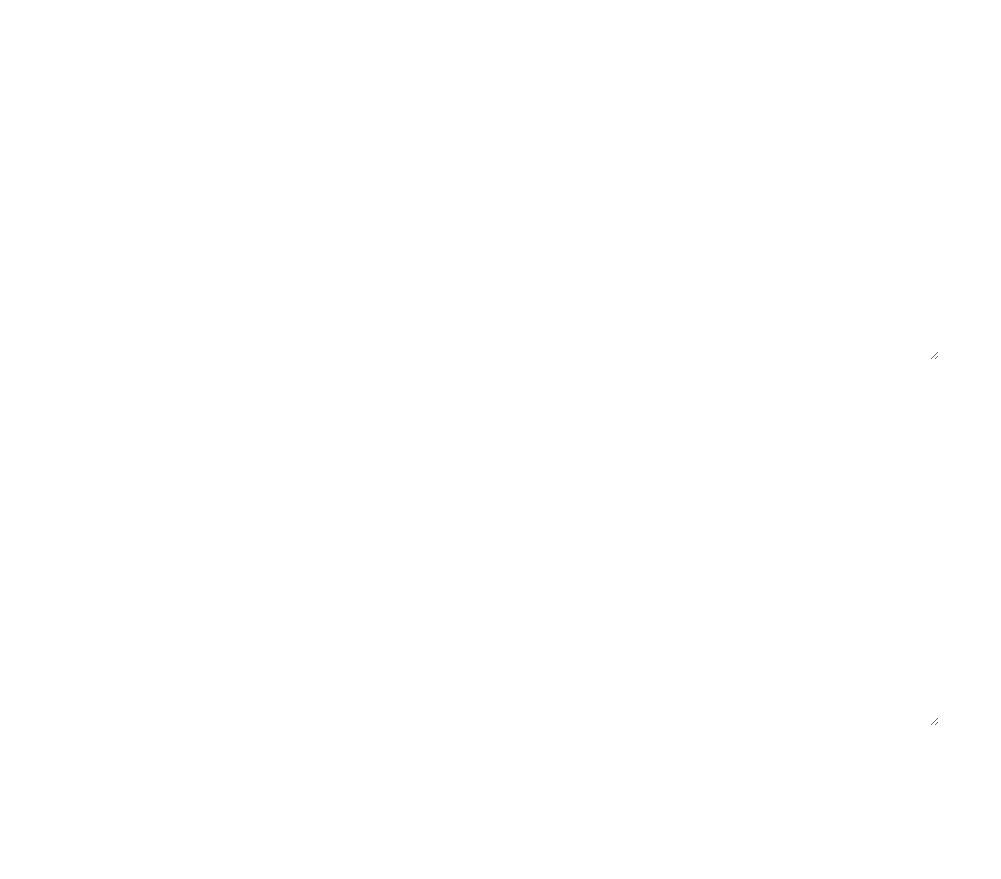
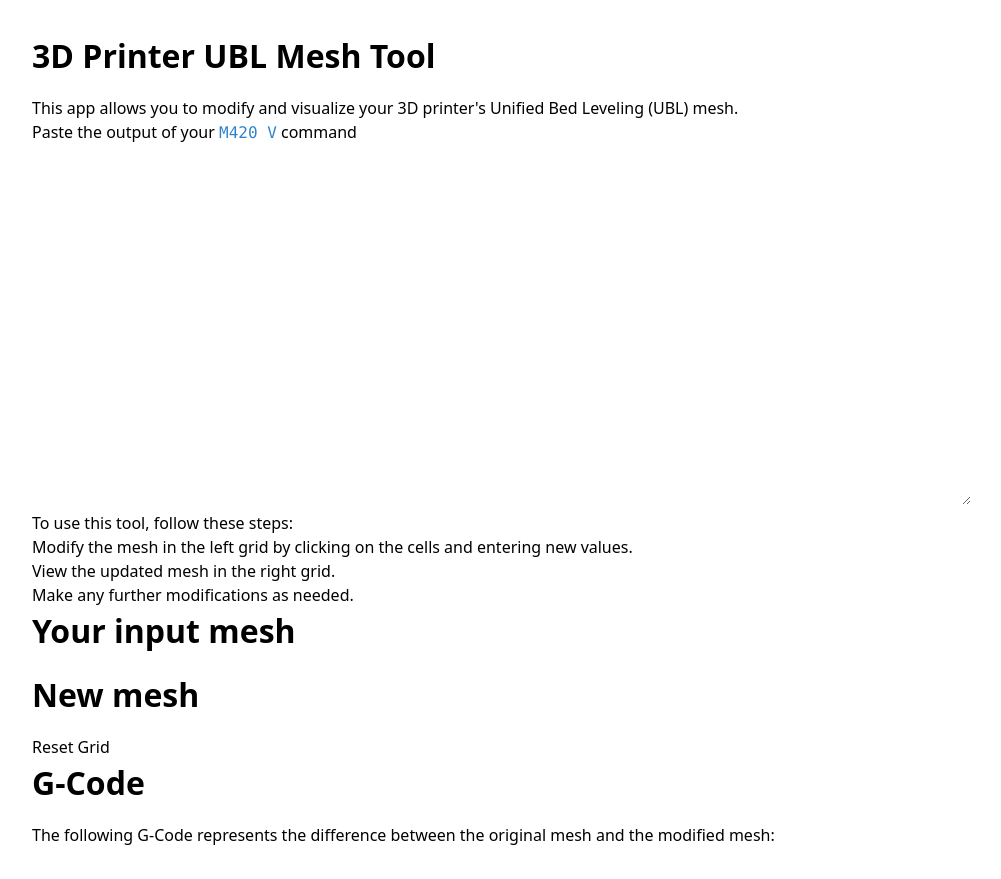
Before and after one commit to alber70g/3d-printer-ubl-mesh-tool, a React (Vite) app: page / in a window 1280 px wide. Shown: the whole page, without its empty margins (0-1001 px from the left). Before the commit the page ends 800 px from the top, so only its background shows below. Built offline with nearby package versions, Linux system fonts and the light colour scheme.

Commit message:
working prototype

```diff
--- a/src/App.tsx
+++ b/src/App.tsx
@@ -33,11 +33,82 @@ function App() {
 
   return (
     <>
-      <NumberListLoader list={grid1} setList={setGrid1} />
-      <Grid list={grid1} setList={setGrid1} />
-      <NumberListLoader list={grid2} setList={setGrid2} />
+      <div className="container mx-auto">
+        <h1 className="text-2xl font-bold mb-4 mt-8">
+          3D Printer UBL Mesh Tool
+        </h1>
+        <p>
+          This app allows you to modify and visualize your 3D printer's Unified
+          Bed Leveling (UBL) mesh.
+        </p>
+        <p>
+          Paste the output of your{' '}
+          <a
+            href="https://marlinfw.org/docs/gcode/M420.html"
+            className="underline"
+          >
+            <code className="text-blue-500">M420 V</code>
+          </a>{' '}
+          command
+        </p>
+        <NumberListLoader list={grid1} setList={setGrid1} />
+
+        <p>To use this tool, follow these steps:</p>
+        <ol className="list-decimal pl-4">
+          <li>
+            Modify the mesh in the left grid by clicking on the cells and
+            entering new values.
+          </li>
+          <li>View the updated mesh in the right grid.</li>
+          <li>Make any further modifications as needed.</li>
+        </ol>
+
+        <div className="flex mx-auto">
+          <div className="w-1/2">
+            <h1 className="text-2xl font-bold mb-4 mt-8">Your input mesh</h1>
+
+            <Grid list={grid1} list2={grid2} setList2={setGrid2} />
+          </div>
+          <div className="w-1/2">
+            <h1 className="text-2xl font-bold mb-4 mt-8">New mesh</h1>
+            <div className="mb-4">
+              <button
+                className="bg-blue-500 hover:bg-blue-700 text-white font-bold py-2 px-4 rounded"
+                onClick={() => setGrid2(grid1)}
+              >
+                Reset Grid
+              </button>
+            </div>
+            <Grid list={grid2} />
+          </div>
+        </div>
+        <section className="h-lvh">
+          <h1 className="text-2xl font-bold mb-4 mt-8">G-Code</h1>
+          <p>
+            The following G-Code represents the difference between the original
+            mesh and the modified mesh:
+          </p>
+          <pre className="bg-gray-100 p-4">
+            {grid1?.[0]?.[0] && grid2?.[0]?.[0] && generateGCode(grid1, grid2)}
+          </pre>
+        </section>
+      </div>
     </>
   );
 }
 
+function generateGCode(array1: number[][], array2: number[][]) {
+  let gCode = '';
+  for (let i = 0; i < array1.length; i++) {
+    for (let j = 0; j < array1[i].length; j++) {
+      const difference =
+        Math.round((array2[i][j] - array1[i][j]) * 1_000) / 1_000;
+      if (difference === 0) continue;
+      const gCodeCommand = `M421 I${i} J${j} Q${difference}\n`;
+      gCode += gCodeCommand;
+    }
+  }
+  return gCode;
+}
+
 export default App;
--- a/src/components/Grid.tsx
+++ b/src/components/Grid.tsx
@@ -2,23 +2,48 @@ import React from 'react';
 
 type GridProps = {
   list: number[][];
-  setList: (state: number[][]) => void;
+  list2: number[][];
+  setList2?: (state: number[][]) => void;
 };
 
-const Grid: React.FC<GridProps> = ({ list, setList }) => {
+type GridPropsWithList2 = {
+  list2: number[][];
+  setList2: (state: number[][]) => void;
+} & GridProps;
+
+const Grid: React.FC<GridProps | GridPropsWithList2> = ({
+  list,
+  list2,
+  setList2,
+}) => {
+  const disableButtons = !setList2;
   const [currentRow, setCurrentRow] = React.useState<number | null>(null);
   const [currentCell, setCurrentCell] = React.useState<number | null>(null);
-  const [showButtons, setShowButtons] = React.useState<boolean>(false);
+  const [showButtons, setShowButtons] = React.useState<boolean>(
+    !disableButtons
+  );
   const handleMouseEnter = (rowIndex: number, cellIndex: number) => {
     setCurrentRow(rowIndex);
     setCurrentCell(cellIndex);
-    setShowButtons(true);
+    setShowButtons(!disableButtons);
   };
 
-  const handleMouseLeave = (rowIndex: number, cellIndex: number) => {
+  const handleMouseLeave = () => {
     setCurrentRow(null);
     setCurrentCell(null);
     setShowButtons(false);
+  };
+
+  const handleResetButtonClick = (rowIndex: number, cellIndex: number) => {
+    const originalValue = list[rowIndex][cellIndex];
+    const updatedList = list2.map((row, rIndex) =>
+      rIndex === rowIndex
+        ? row.map((cell, cIndex) =>
+            cIndex === cellIndex ? originalValue : cell
+          )
+        : row
+    );
+    setList2(updatedList);
   };
 
   const handleButtonClick = (
@@ -26,17 +51,29 @@ const Grid: React.FC<GridProps> = ({ list, setList }) => {
     cellIndex: number,
     value: number
   ) => {
-    const updatedList = list.map((row, rIndex) =>
+    console.log('update');
+    if (!list2[0]) {
+      list2 = list;
+      setList2(list2);
+    }
+    const updatedList = list2.map((row, rIndex) =>
       rIndex === rowIndex
         ? row.map((cell, cIndex) =>
             cIndex === cellIndex ? parseFloat((cell + value).toFixed(2)) : cell
           )
         : row
     );
-    setList(updatedList);
+    setList2(updatedList);
   };
 
+  const min = Math.min(...list.flat());
+  const max = Math.max(...list.flat());
 
+  const calculateHeatmapColor = (value: number) => {
+    const percentage = (value - min) / (max - min);
+    const hue = 120 - percentage * 120; // Adjust the hue range based on your preference
+    return `hsl(${hue}, 100%, 50%)`;
+  };
 
   return (
     list &&
@@ -50,15 +87,19 @@ const Grid: React.FC<GridProps> = ({ list, setList }) => {
                 <td
                   key={cellIndex}
                   className="bg-gray-200 p-2"
-                  style={{ marginRight: '10px' }}
+                  style={{
+                    marginRight: '10px',
+                    backgroundColor: calculateHeatmapColor(cell),
+                  }}
                   onMouseEnter={() => handleMouseEnter(rowIndex, cellIndex)}
-                  onMouseLeave={() => handleMouseLeave(rowIndex, cellIndex)}
+                  onMouseLeave={() => handleMouseLeave()}
                 >
                   {cell}
-                  {showButtons &&
+                  {!disableButtons &&
+                    showButtons &&
                     currentRow === rowIndex &&
                     currentCell === cellIndex && (
-                      <div className="button-container absolute">
+                      <div className="button-container absolute flex flex-col">
                         <button
                           className="bg-blue-500 hover:bg-blue-700 text-white font-bold py-2 px-4 rounded mb-2"
                           onClick={() =>
@@ -82,6 +123,14 @@ const Grid: React.FC<GridProps> = ({ list, setList }) => {
                           }
                         >
                           +0.01
+                        </button>
+                        <button
+                          className="bg-blue-500 hover:bg-blue-700 text-white font-bold py-2 px-4 rounded mb-2"
+                          onClick={() =>
+                            handleResetButtonClick(rowIndex, cellIndex)
+                          }
+                        >
+                          Reset
                         </button>
                         <button
                           className="bg-blue-500 hover:bg-blue-700 text-white font-bold py-2 px-4 rounded mb-2"
--- a/src/index.css
+++ b/src/index.css
@@ -1,3 +1,38 @@
 @tailwind base;
 @tailwind components;
 @tailwind utilities;
+
+/* Add your custom styles below */
+
+/* Headers */
+h1 {
+	font-size: 2rem;
+	font-weight: bold;
+	margin-bottom: 1rem;
+}
+
+h2 {
+	font-size: 1.5rem;
+	font-weight: bold;
+	margin-bottom: 0.75rem;
+}
+
+h3 {
+	font-size: 1.25rem;
+	font-weight: bold;
+	margin-bottom: 0.5rem;
+}
+
+/* Links */
+a {
+	color: #3182ce;
+	text-decoration: none;
+}
+
+a:hover {
+	text-decoration: underline;
+}
+/* Body */
+body {
+	margin: 2rem;
+}
```
